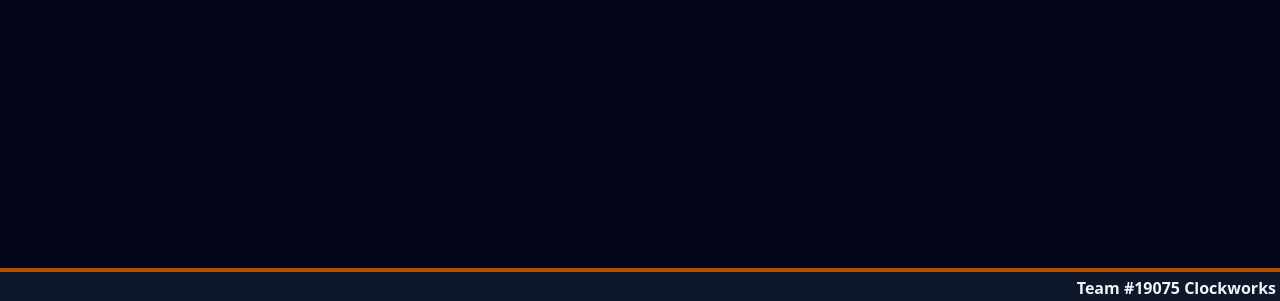
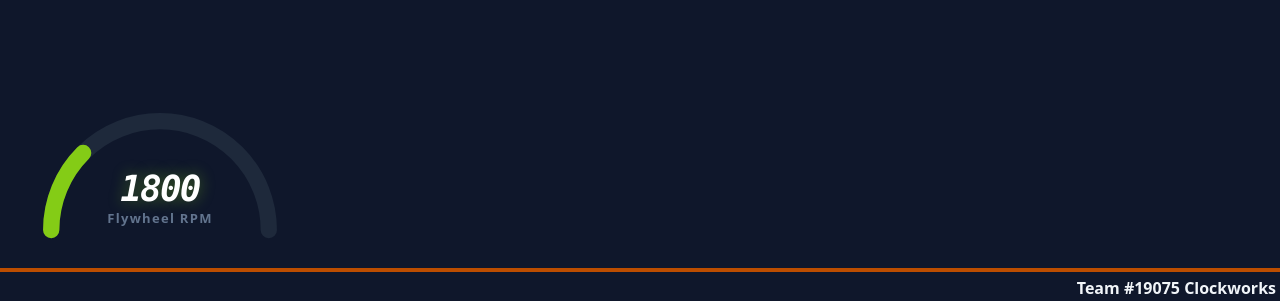
Before and after one commit to adrianrosu54/simlaunch, a React (Vite) app: page / in a window 1280 px wide. Shown: the part 496-797 px from the top of the page. Built offline with nearby package versions, Linux system fonts and the light colour scheme.

Commit message:
feat: flywheel slider component

```diff
--- a/src/components/Dashboard.tsx
+++ b/src/components/Dashboard.tsx
@@ -3,8 +3,10 @@ import { useMemo, useState } from "react";
 import type { LauncherConfig, ControlInput, SimulationSetup, RobotState } from "../physics/simulationTypes.ts";
 import { sidePlotLogger, type SidePlotData } from "../utils/plotData.ts";
 import BallisticModel from "../physics/BallisticModel.ts";
+import { rockyPreset } from "../physics/presets.ts";
+
 import SidePlots from "./SidePlots.tsx";
-import { rockyPreset } from "../physics/presets.ts";
+import FlywheelSlider from "./FlywheelSlider.tsx";
 
 export default function Dashboard() {
   const [config, setConfig]         = useState<LauncherConfig>(rockyPreset.config);
@@ -22,8 +24,12 @@ export default function Dashboard() {
   }, [config, sim, robotState, input]);
 
   return (
-    <main className="max-w-360 bg-slate-900">
+    <main className="relative max-w-360 w-full bg-slate-900">
       <SidePlots simulationData={data}/>
+      <FlywheelSlider min={1000} max={4200}
+        value={input.flywheelVelocity}
+        onChange={(value) => setInput({...input, flywheelVelocity: value})}
+      />
     </main>
   );
 }
--- /dev/null
+++ b/src/components/FlywheelSlider.tsx
@@ -0,0 +1,118 @@
+import { useState, useRef, useEffect, useCallback } from 'react';
+
+type RadialSliderProps = {
+  min: number;
+  max: number;
+  value: number;
+  onChange: (value: number) => void;
+  label?: string;
+}
+
+export default function FlywheelSlider({
+  min,
+  max,
+  value,
+  onChange,
+  label = "Flywheel RPM"
+}: RadialSliderProps) {
+  const svgRef = useRef<SVGSVGElement>(null);
+  const [uiValue, setUiValue] = useState(value);
+  const [isDragging, setIsDragging] = useState(false);
+
+  // const cx = 100;
+  // const cy = 100;
+  const r = 80;
+  const circumference = Math.PI * r;
+
+  const updateValue = useCallback((clientX: number, clientY: number) => {
+    if (!svgRef.current) return;
+
+    const rect = svgRef.current.getBoundingClientRect();
+    const x = clientX - (rect.left + rect.width / 2);
+    const y = clientY - (rect.top + rect.height); // center at bottom (semicircle)
+
+    const angle = Math.atan2(y, x);
+
+    // normalize to a percentage
+    let pct = (angle + Math.PI) / Math.PI;
+    // clamp
+    if (pct < 0) pct = (pct > -0.5) ? 1 : 0;
+    if (pct > 1) pct = (pct < 1.5) ? 1 : 0;
+
+    const newValue = Math.round(pct * (max - min) + min);
+    setUiValue(newValue);
+  }, [max, min]);
+
+  // Global listeners for dragging outside the SVG
+  useEffect(() => {
+    const handleMouseMove = (e: MouseEvent) => isDragging && updateValue(e.clientX, e.clientY);
+    const handleTouchMove = (e: TouchEvent) => isDragging && updateValue(e.touches[0].clientX, e.touches[0].clientY);
+    const stopDragging = () => {
+      setIsDragging(false);
+      onChange(uiValue);
+    }
+
+    if (isDragging) {
+      window.addEventListener('mousemove', handleMouseMove);
+      window.addEventListener('mouseup', stopDragging);
+      window.addEventListener('touchmove', handleTouchMove, { passive: false });
+      window.addEventListener('touchend', stopDragging);
+    }
+    return () => {
+      window.removeEventListener('mousemove', handleMouseMove);
+      window.removeEventListener('mouseup', stopDragging);
+      window.removeEventListener('touchmove', handleTouchMove);
+      window.removeEventListener('touchend', stopDragging);
+    };
+  }, [isDragging, updateValue, uiValue, onChange]);
+
+  const pct = (uiValue - min) / (max - min);
+  const dashOffset = circumference * (1 - pct);
+
+  // "dynamic" colors
+  const color = pct < 0.4 ? '#84cc16' : pct < 0.7 ? '#eab308' : '#ef4444';
+
+  return (
+    <div className="absolute bottom-0 flex flex-col items-center p-6 w-80">
+      <div className="relative w-full" style={{ height: '150px' }}>
+        <svg
+          ref={svgRef}
+          viewBox="0 0 200 110"
+          className="w-full cursor-pointer touch-none"
+          onMouseDown={() => setIsDragging(true)}
+          onTouchStart={() => setIsDragging(true)}
+        >
+          {/* background arc */}
+          <path
+            d={`M 20,100 A 80,80 0 0 1 180,100`}
+            fill="none"
+            stroke="#1e293b"
+            strokeWidth="12"
+            strokeLinecap="round"
+          />
+          {/* progress arc */}
+          <path
+            d={`M 20,100 A 80,80 0 0 1 180,100`}
+            fill="none"
+            stroke={color}
+            strokeWidth="12"
+            strokeLinecap="round"
+            strokeDasharray={circumference}
+            strokeDashoffset={dashOffset}
+            className="transition-all duration-150 ease-out"
+          />
+        </svg>
+
+        {/* Value Overlay */}
+        <div className="absolute bottom-3 inset-x-0 flex flex-col items-center pointer-events-none">
+          <span className="text-4xl font-mono font-black text-white italic tracking-tighter" style={{ textShadow: `0 0 15px ${color}66` }}>
+            {uiValue}
+          </span>
+          <span className="text-[13px] text-slate-500 font-bold tracking-widest mb-1">
+            {label}
+          </span>
+        </div>
+      </div>
+    </div>
+  );
+};
```
